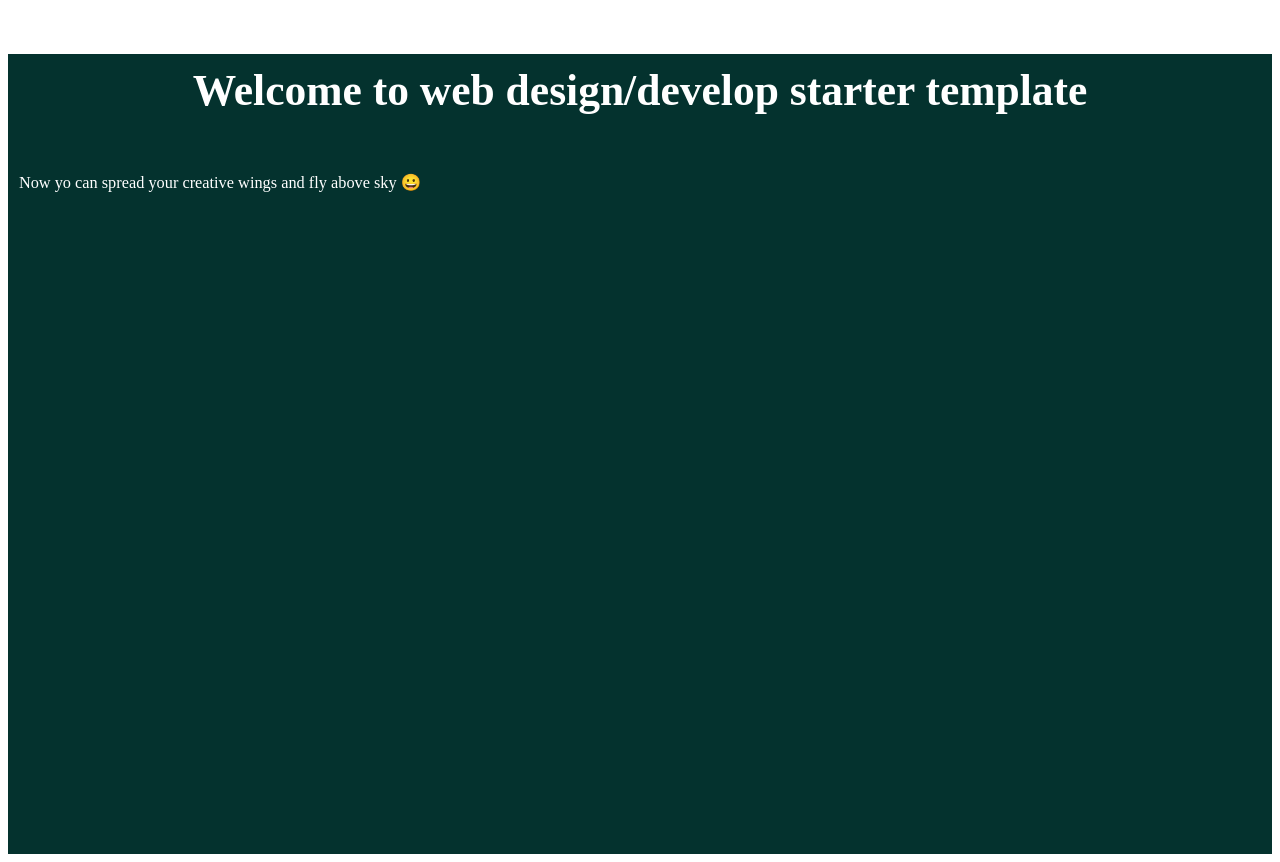
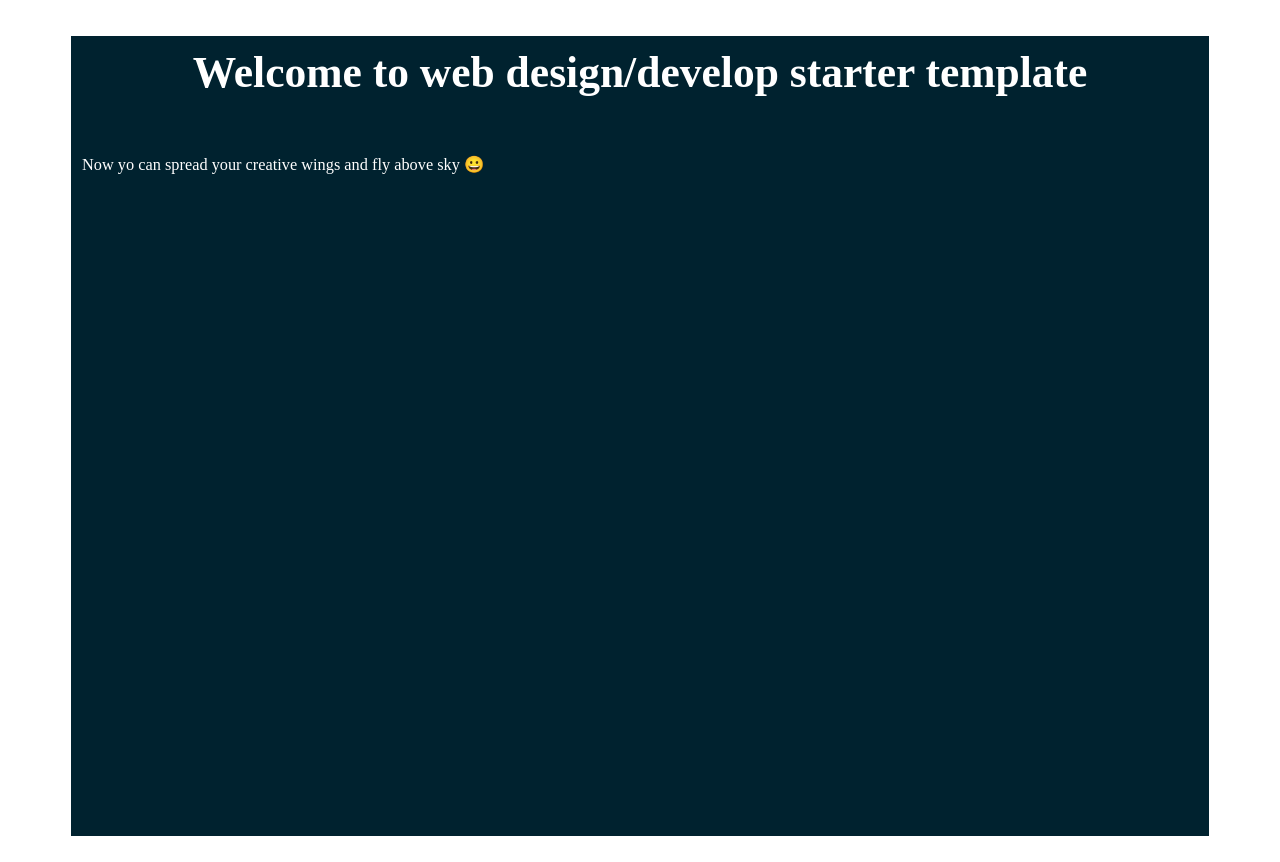
Before and after one commit to androwebgraphic/webtemplates, a plain HTML site: page boilerplate/index.html in a window 1280 px wide. Drawn offline with Linux system fonts and the light colour scheme.

Commit message:
Update styles.css

```diff
--- a/boilerplate/css/styles.css
+++ b/boilerplate/css/styles.css
@@ -11,8 +11,9 @@ body{
 
 }
 #Wrap{
-
-	background-color: rgb(4, 50, 46);
+	margin: 0 auto;
+	width:90%;
+	background-color: rgb(0, 34, 47);
 	min-height: 100vh;
 }
 ul{
@@ -23,7 +24,7 @@ h1{
 	font-size: 4rem;
 	padding: 1rem;
 	text-align: center;
-	margin-top: 5rem;
+	/* margin-top: 5rem; */
 
 }
 p{
```
